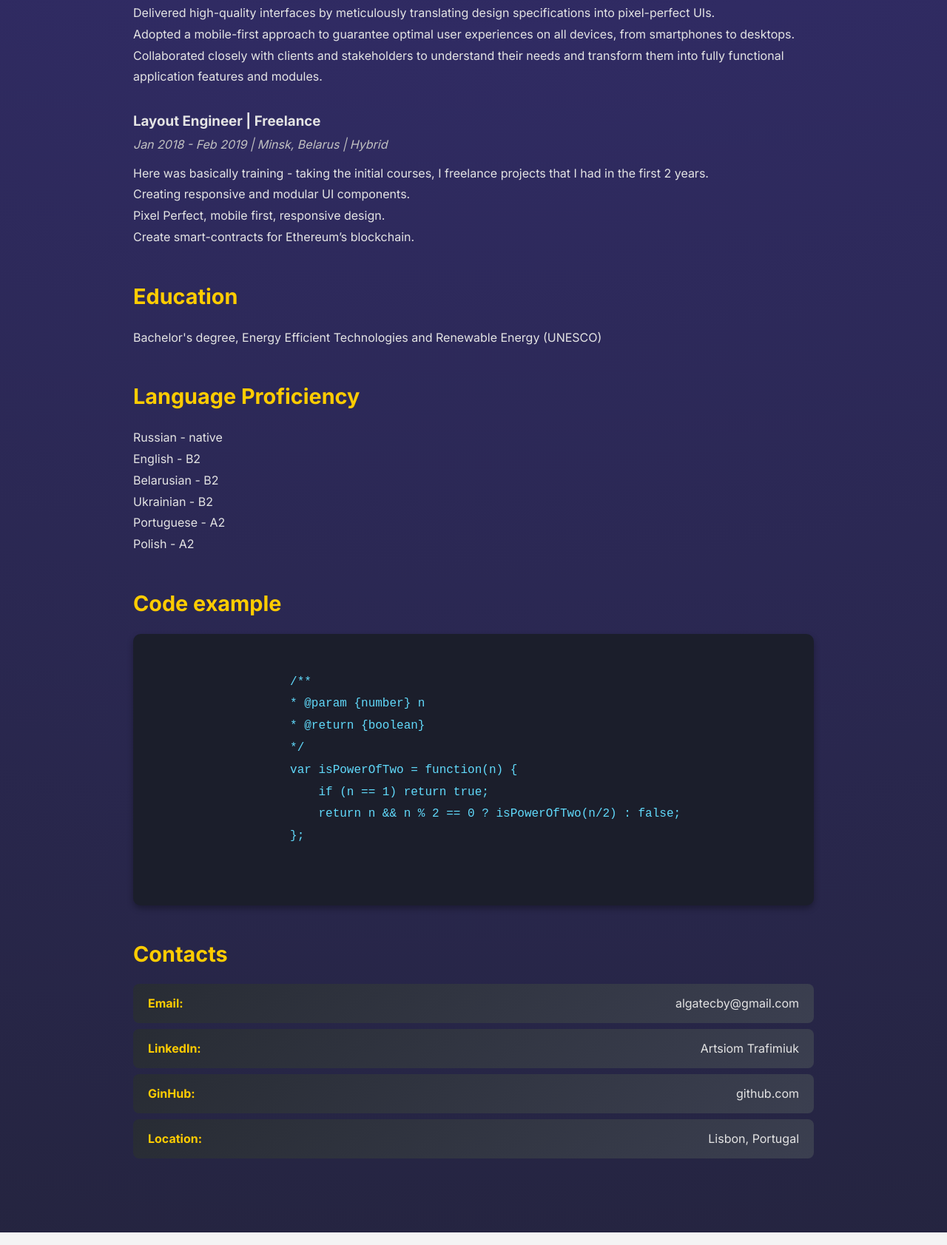
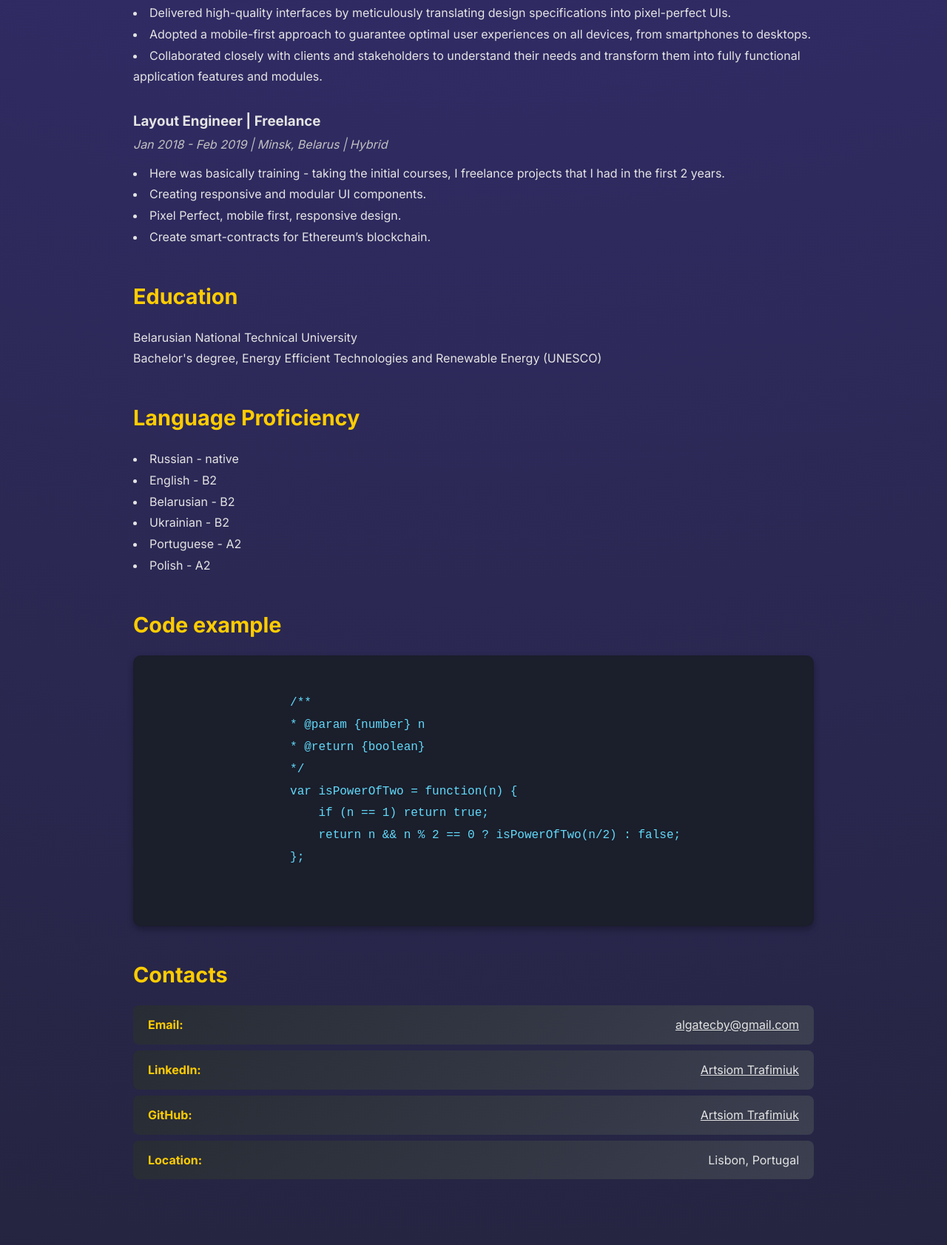
Before and after one commit to Temons/rsschool-cv, a plain HTML site: page index.html in a window 1280 px wide. Shown: the part 1755-3438 px from the top of the page at 74% size. Drawn offline with Linux system fonts and the light colour scheme.

Commit message:
fix: correct favicon; update list-style

```diff
--- a/index.html
+++ b/index.html
@@ -5,6 +5,7 @@
     <meta name="viewport" content="width=device-width, initial-scale=1.0">
     <title>Trafimiuk Artsiom - CV</title>
     <link rel="stylesheet" href="style.css">
+    <link rel="shortcut icon" href="assets/images/favicon.ico" type="image/x-icon">
     <link href="https://fonts.googleapis.com/css2?family=Inter:wght@400;700&family=Fira+Code&display=swap" rel="stylesheet">
 </head>
 <body>
@@ -42,7 +43,7 @@
                 <span class="date">
                     Mar 2021 - Aug 2024 | Minsk, Belarus | Hybrid
                 </span>
-                <ul>
+                <ul class="responsibilities">
                     <li>Ensured stability and performance of legacy systems, addressing bugs and implementing optimizations.</li>
                     <li>Delivered end-to-end features, from concept to production, adhering to modern development standards.</li>
                     <li>Spearheaded the migration to a Next.js-based architecture, improving performance and maintainability.</li>
@@ -57,7 +58,7 @@
                 <span class="date">
                     Mar 2020 - Mar 2021 | Minsk, Belarus | Hybrid
                 </span>
-                <ul>
+                <ul class="responsibilities">
                     <li>Designed and implemented a robust tool to help businesses evaluate employee involvement, interest, and motivation through customizable surveys. </li>
                     <li>Ensured the tool's scalability and ease of use, enhancing HR decision-making processes.</li>
                     <li>Delivered dynamic and highly performant SPAs, leveraging modern frameworks to ensure fast load times and smooth user experiences.</li>
@@ -71,7 +72,7 @@
                 <span class="date">
                     Mar 2019 - Mar 2020 | Minsk, Belarus | Hybrid
                 </span>
-                <ul>
+                <ul class="responsibilities">
                     <li>Built reusable, scalable UI components with a strong focus on responsiveness and modularity, ensuring efficient code reuse and maintainability across projects.</li>
                     <li>Delivered high-quality interfaces by meticulously translating design specifications into pixel-perfect UIs.</li>
                     <li>Adopted a mobile-first approach to guarantee optimal user experiences on all devices, from smartphones to desktops.</li>
@@ -85,7 +86,7 @@
                 <span class="date">
                     Jan 2018 - Feb 2019 | Minsk, Belarus | Hybrid
                 </span>
-                <ul>
+                <ul class="responsibilities">
                     <li>Here was basically training - taking the initial courses, I freelance projects that I had in the first 2 years.</li>
                     <li>Creating responsive and modular UI components.</li>
                     <li>Pixel Perfect, mobile first, responsive design.</li>
@@ -97,13 +98,14 @@
         <section id="education" class="section">
             <h2>Education</h2>
             <ul>
+                <li>Belarusian National Technical University</li>
                 <li>Bachelor's degree, Energy Efficient Technologies and Renewable Energy (UNESCO)</li>
             </ul>
         </section>
 
         <section class="section" id="languages">
             <h2>Language Proficiency</h2>
-            <ul>
+            <ul class="languages-content">
                 <li>Russian - native</li>
                 <li>English - B2</li>
                 <li>Belarusian - B2</li>
@@ -141,8 +143,8 @@
                     <a href="https://www.linkedin.com/in/artsiom-trafimiuk/" target="_blank">Artsiom Trafimiuk</a>
                 </li>
                 <li>
-                    <strong>GinHub:</strong>
-                    <a href="https://github.com/temons" target="_blank">github.com</a>
+                    <strong>GitHub:</strong>
+                    <a href="https://github.com/temons" target="_blank">Artsiom Trafimiuk</a>
                 </li>
                 <li>
                     <strong>Location:</strong> Lisbon, Portugal
@@ -156,11 +158,13 @@
             <a href="https://rs.school/courses/javascript" target="_blank">
                 <img src="assets/images/rs-school-logo.svg" alt="RS School logo" />
             </a>
-            <a href="https://github.com/temons" target="_blank">
-                <img src="assets/images/github-mark.svg" alt="GitHub logo" />
+            <div>
+                <a href="https://github.com/temons" target="_blank">
+                    <img src="assets/images/github-mark.svg" alt="GitHub logo" />
 
-            </a>
-            <p>&copy; 2024 Artsiom Trafimiuk</p>
+                </a>
+                <p>&copy; 2024 Artsiom Trafimiuk</p>
+            </div>
         </div>
     </footer>
 </body>
--- a/style.css
+++ b/style.css
@@ -16,7 +16,7 @@ h1, h2 {
 }
 
 p, ul, li {
-    font-size: 1 rem;
+    font-size: 1rem;
 }
 
 .container {
@@ -88,6 +88,14 @@ ul {
     color: #c2c2c2;
 }
 
+.responsibilities {
+    list-style: inside;
+}
+
+.languages-content {
+    list-style: inside;
+}
+
 pre {
     background: #1b1e2b;
     color: #61dafb;
@@ -124,12 +132,8 @@ pre {
 
 .contact-list li a {
     color: #e4e4e4;
-    text-decoration: none;
+    text-decoration: underline;
     transition: text-decoration 0.3 ease;;
-}
-
-.contact-list li a:hover {
-    text-decoration: underline;
 }
 
 .contact-list li:hover {
@@ -167,6 +171,10 @@ footer {
     text-decoration: none;
   }
 
+  footer p {
+    display: inline-block;
+  }
+
   footer img {
     height: 24px;
     vertical-align: middle;
```
Also changed, not shown: assets/images/favicon.ico (added).
